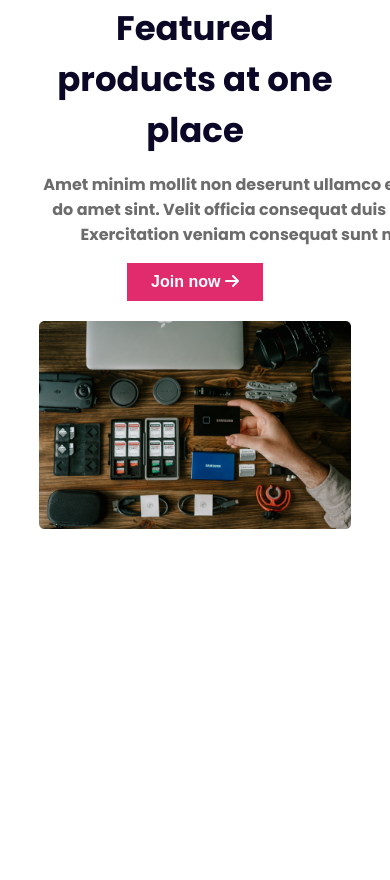
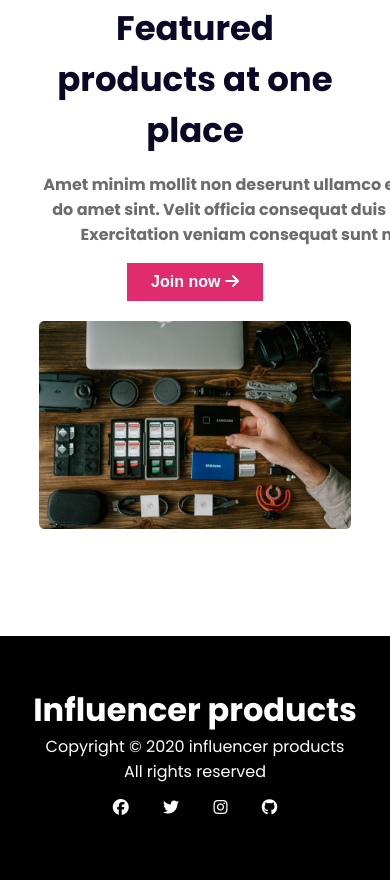
Before and after one commit to aminsohag/influencer-products-webpage, a plain HTML site: page index.html in a window 390 px wide. Shown: the part 5429-6309 px from the top of the page. Before the commit the page ends 6065 px from the top, so only its background shows below. Drawn offline with Linux system fonts and the light colour scheme.

Commit message:
footer section add responsive

```diff
--- a/index.html
+++ b/index.html
@@ -264,5 +264,18 @@
             </div>
          </div>
     </main>
+    <footer>
+        <div class="footer-text">
+            <h1>Influencer products</h1>
+            <p>Copyright © 2020  influencer products</p>
+            <p>All rights reserved</p>
+            <div>
+                <i class=" logo-icon fa-brands fa-facebook"></i>
+                <i class=" logo-icon fa-brands fa-twitter"></i>
+                <i class=" logo-icon fa-brands fa-instagram"></i>
+                <i class=" logo-icon fa-brands fa-github"></i>
+            </div>
+        </div>
+    </footer>
 </body>
 </html>
--- a/style/style.css
+++ b/style/style.css
@@ -172,3 +172,16 @@ span{
     justify-content: space-between;
     margin: 100px 0;
 }
+
+/* footer */
+footer{
+    background-color: black;
+}
+.footer-text{
+    color: white;
+    text-align: center;
+    padding: 50px 0;
+}
+.logo-icon{
+    margin: 15px
+}
```
